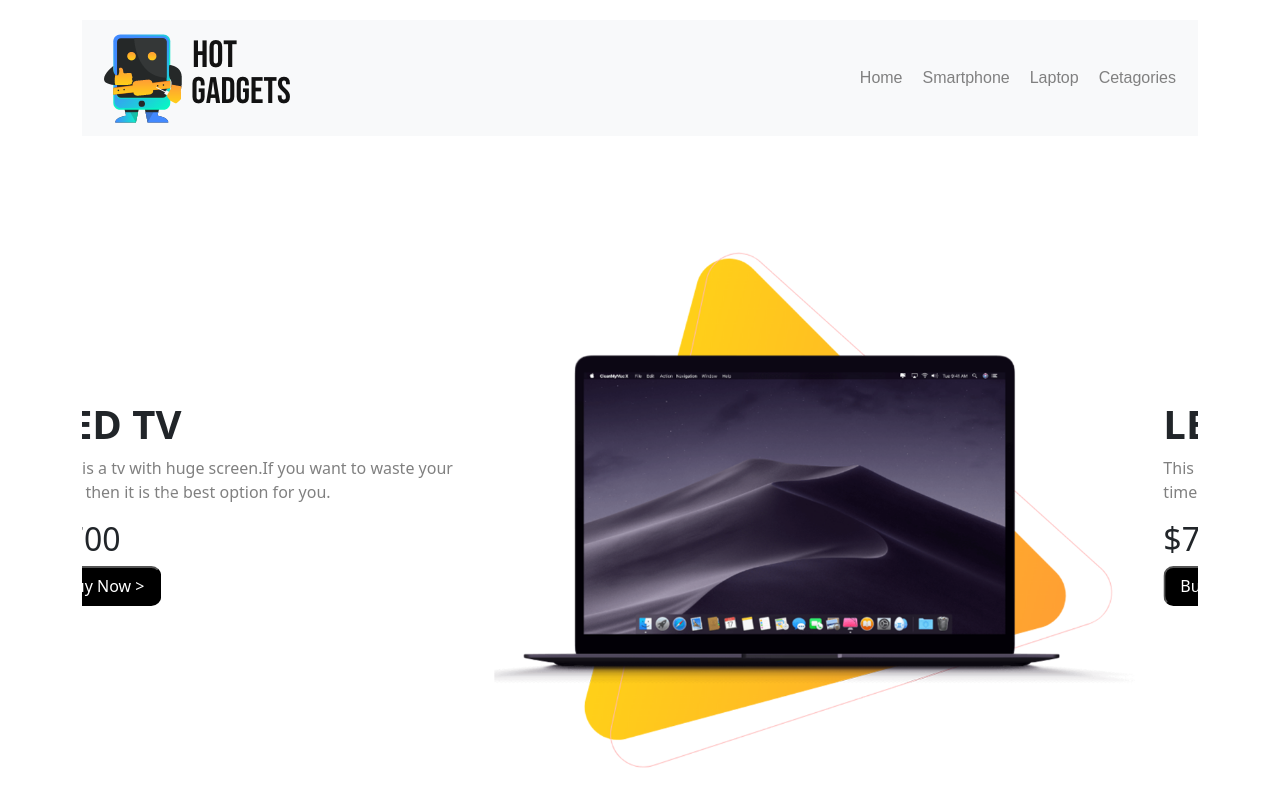
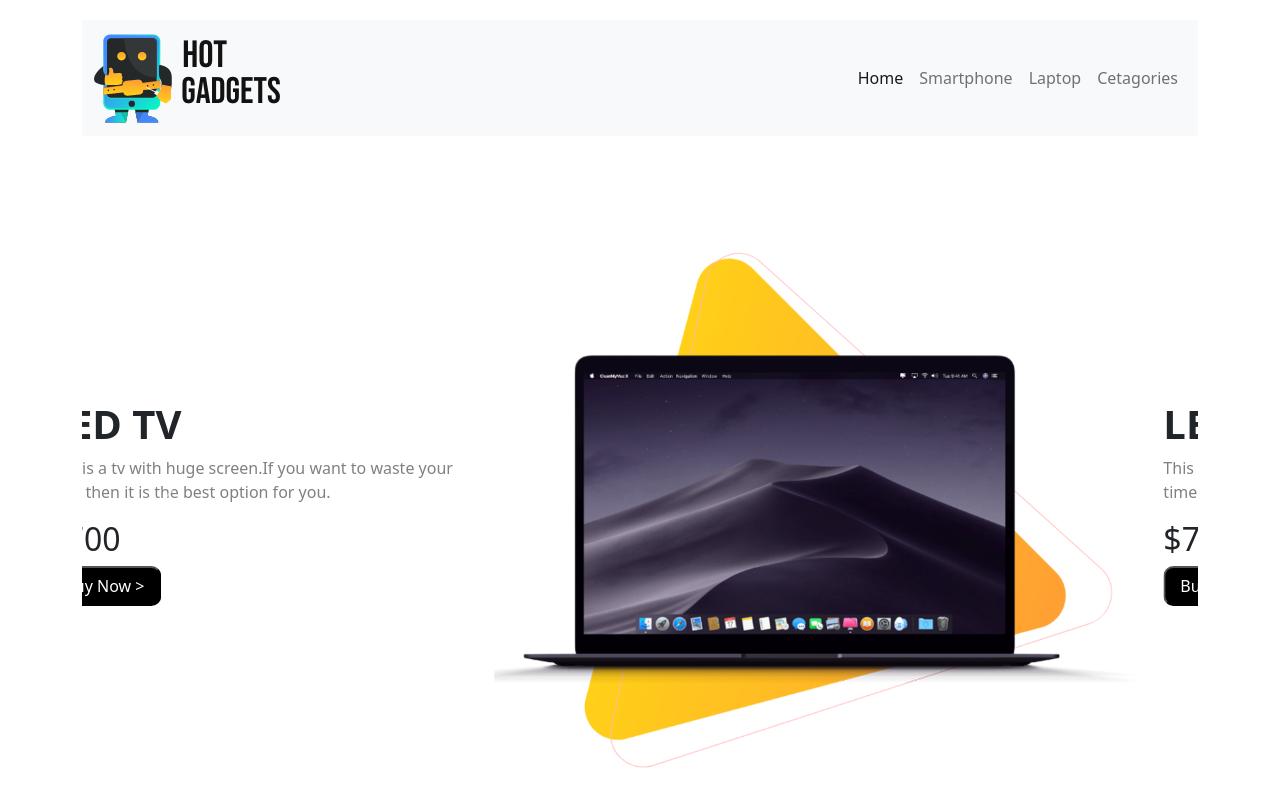
Before and after one commit to Md-Abul-Hasnat/Hot-Gadget, a plain HTML site: page index.html in a window 1280 px wide. Shown: the top 800 px of the page. Drawn offline with nearby package versions, Linux system fonts and the light colour scheme.

Commit message:
navbar fixed

```diff
--- a/index.html
+++ b/index.html
@@ -10,22 +10,27 @@
 </head>
 <body>
 
+
   <div class="container talika">
-  <nav class="navbar navbar-light bg-light">
+    <nav class="navbar navbar-expand-lg navbar-light bg-light">
       <div class="container-fluid">
         <a class="navbar-brand" href="#">
-        <img src="images/logo.png" alt="" >
-        <div class="d-flex justify-content-end">
-            <a href="#">Home</a>
-            <a href="#smartphone">Smartphone</a>
-            <a href="#laptop">Laptop</a>
-            <a href="#cetagories">Cetagories</a>
+          <img src="images/logo.png" alt="">
+        </a>
+        <button class="navbar-toggler" type="button" data-bs-toggle="collapse" data-bs-target="#navbarNavAltMarkup" aria-controls="navbarNavAltMarkup" aria-expanded="false" aria-label="Toggle navigation">
+          <span class="navbar-toggler-icon"></span>
+        </button>
+        <div class="collapse navbar-collapse" id="navbarNavAltMarkup">
+          <div class="navbar-nav ms-auto">
+            <a class="nav-link active" aria-current="page" href="#">Home</a>
+            <a class="nav-link" href="#smartphone">Smartphone</a>
+            <a class="nav-link" href="#laptop">Laptop</a>
+            <a class="nav-link" href="#cetagories">Cetagories</a>
           </div>
-      </a>
+        </div>
       </div>
     </nav>
   </div>
-
 
 
 <div class="container categories">
--- a/style.css
+++ b/style.css
@@ -1,12 +1,4 @@
-a{
-    padding: 0px 10px;
-    text-decoration: none;
-    color: gray;
-    font-family: sans-serif;
-}
-a:hover{
-  color: grey;
-}
+
 .container{
     margin-bottom: 80px;
 }
```
Lines whose indentation alone changed are shown as unchanged.
